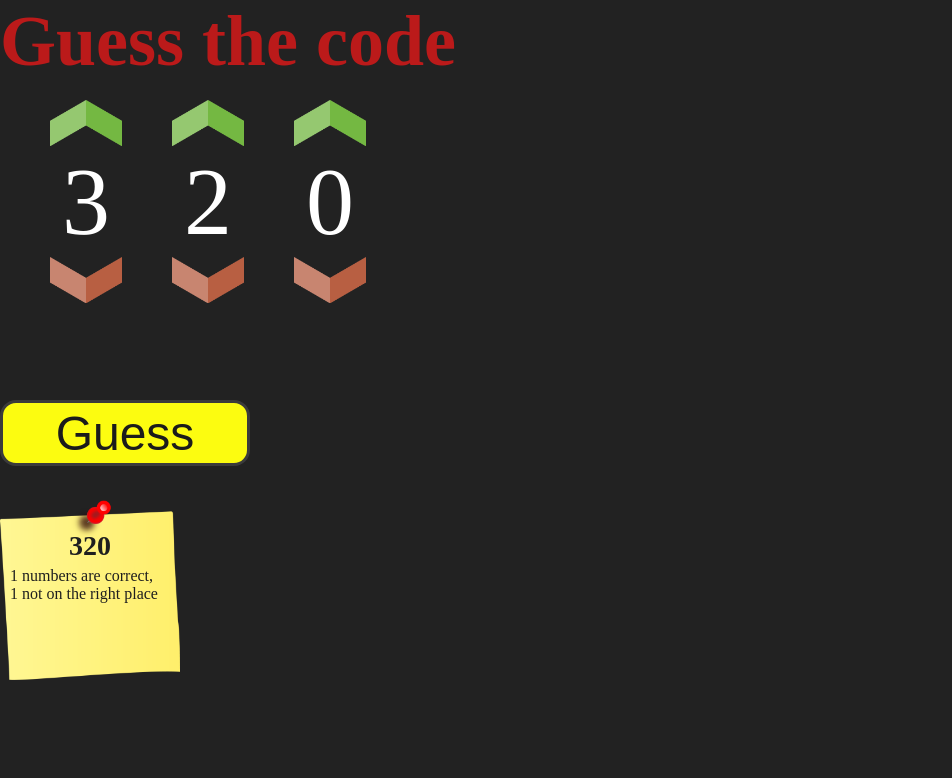
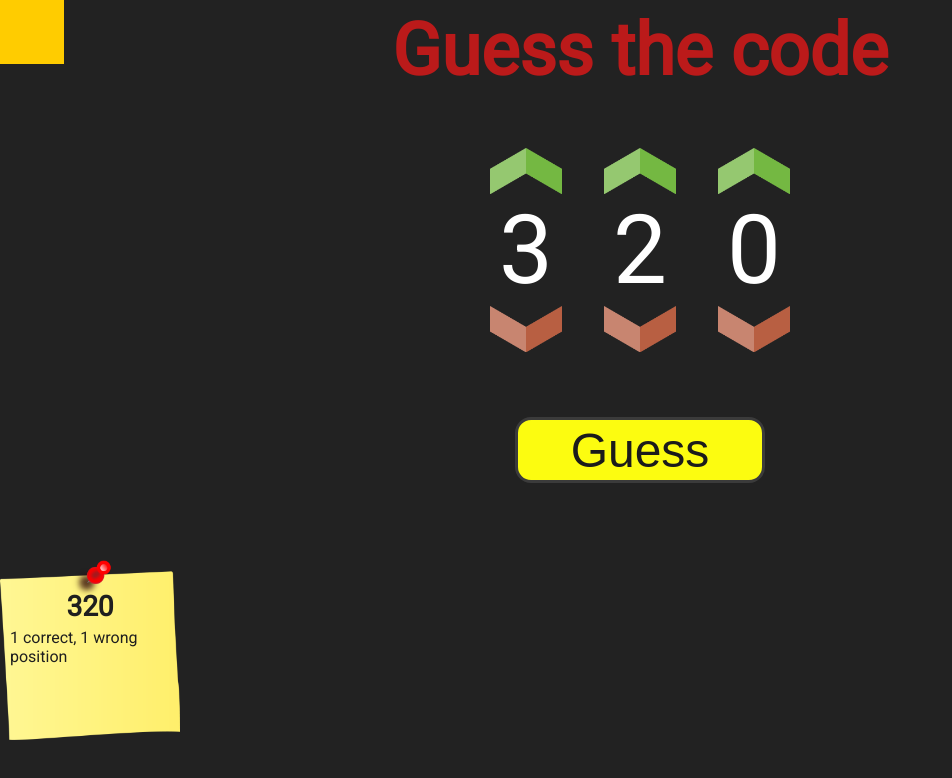
Before and after one commit to Lilholmen/game-guess-code, a plain HTML site: page index.html in a window 1280 px wide. Both pictures are taken after a click on the button "Guess". Shown: the whole page, without its empty margins (0-952 px from the left). Drawn offline with Linux system fonts and the light colour scheme.

Commit message:
fix some bugs; now numbers in code may be jnly unique

```diff
--- a/app.js
+++ b/app.js
@@ -1,5 +1,5 @@
 const guessButton = document.querySelector('.guess');
-const tipsSection = document.querySelector('.history__tips');
+const tipsSection = document.querySelector('.tips');
 
 let diff = 3;
 
@@ -20,9 +20,8 @@ function start(difficult) {
     guessTry = guessTry.join('');
 
     if (guessTry === code) {
-      //tipsSection.textContent = 'success';
+      guessButton.textContent = 'Success';
     } else {
-      //tipsSection.textContent = 'fail';
       createTip(code, guessTry, checkAttempt);
     }
   };
@@ -35,24 +34,25 @@ function randomNumber(min, max) {
   return num;
 }
 
+function randomUniqueNumber(dataArray) {
+  let pos = randomNumber(0, dataArray.length - 1);
+
+  return [pos, dataArray[pos]];
+}
+
 function generateCode(codeLength) {
-  let code = randomNumber(0, '9'.repeat(codeLength));
+  let code = [];
+  let availableNumbers = [0, 1, 2, 3, 4, 5, 6, 7, 8, 9];
 
-  code = String(code);
-  const len = code.length;
+  for (let i = 0; i < codeLength; i++) {
+    let newUniqueNumber = randomUniqueNumber(availableNumbers);
 
-  if (len < codeLength) {
-    code = '0'.repeat(codeLength - len) + code;
+    code.push(newUniqueNumber[1]);
+    availableNumbers.splice(newUniqueNumber[0], 1);
   }
 
-  return code;
+  return code.join('');
 }
-
-/* function testGen(count) {
-  for (let i = 0; i < count; i++) {
-    console.log(generateCode(diff));
-  }
-} */
 
 function createCounters(numberCount) {
   const container = document.querySelector('.code-input');
@@ -120,7 +120,7 @@ function checkAttempt(code, attempt) {
 
   matches.wrongPlace = matches.correct - matches.rightPlace;
 
-  return `${matches.correct} numbers are correct, ${matches.wrongPlace} not on the right place`;
+  return `${matches.correct} correct, ${matches.wrongPlace} wrong position`;
 }
 
 function createTip(code, attemptCode, checkFunction) {
@@ -140,3 +140,22 @@ function createTip(code, attemptCode, checkFunction) {
   tip.append(codeHeader, tipText);
   tipsSection.append(tip);
 }
+
+/* function generateCode(codeLength) {//create code with not unique numbers
+  let code = randomNumber(0, '9'.repeat(codeLength));
+
+  code = String(code);
+  const len = code.length;
+
+  if (len < codeLength) {
+    code = '0'.repeat(codeLength - len) + code;
+  }
+
+  return code
+} */
+
+/* function testGen(count) {
+  for (let i = 0; i < count; i++) {
+    console.log(generateCode(diff));
+  }
+} */
--- a/index.html
+++ b/index.html
@@ -4,21 +4,31 @@
     <meta charset="UTF-8" />
     <meta http-equiv="X-UA-Compatible" content="IE=edge" />
     <meta name="viewport" content="width=device-width, initial-scale=1.0" />
+    <link rel="preconnect" href="https://fonts.googleapis.com" />
+    <link rel="preconnect" href="https://fonts.gstatic.com" crossorigin />
+    <link
+      href="https://fonts.googleapis.com/css2?family=Roboto&display=swap"
+      rel="stylesheet"
+    />
     <link rel="stylesheet" href="style.css" />
     <title>Guess Code</title>
   </head>
   <body>
     <main class="wrapper">
-      <div class="game">
+      <section class="settings">
+        <button class="settings__button">
+          <i class="fa-solid fa-gear"></i>
+        </button>
+      </section>
+
+      <section class="game">
         <h1 class="game__name">Guess the code</h1>
         <section class="code-input"></section>
 
         <button class="guess" id="guess">Guess</button>
 
-        <section class="history">
-          <div class="history__tips"></div>
-        </section>
-      </div>
+        <section class="tips"></section>
+      </section>
     </main>
 
     <script src="app.js"></script>
--- a/style.css
+++ b/style.css
@@ -8,15 +8,27 @@
 }
 .wrapper {
   background-color: rgb(34, 34, 34);
+  font-family: 'Roboto', sans-serif;
+}
+
+.settings {
+  position: absolute;
+  width: 64px;
+  height: 64px;
+  background-color: #ffcc00;
+}
+
+.settings__button {
 }
 
 .game {
   min-height: 100vh;
   max-height: 100%;
   display: grid;
+  place-items: center;
   grid-template-columns: 1fr;
   grid-template-rows: 100px 1fr 100px 1fr;
-  width: 700px;
+  width: 100%;
 }
 
 .game__name {
@@ -26,13 +38,14 @@
 
 .code-input {
   display: flex;
+  justify-content: space-between;
+  width: 300px;
 }
 
 .code-input__number {
   display: flex;
   flex-direction: column;
   place-items: center;
-  margin-left: 50px;
 }
 
 .number__button {
@@ -67,8 +80,10 @@
   width: 250px;
 }
 
-.history__tips {
+.tips {
   display: flex;
+  flex-wrap: wrap;
+  width: 100%;
 }
 
 .tip {
```
